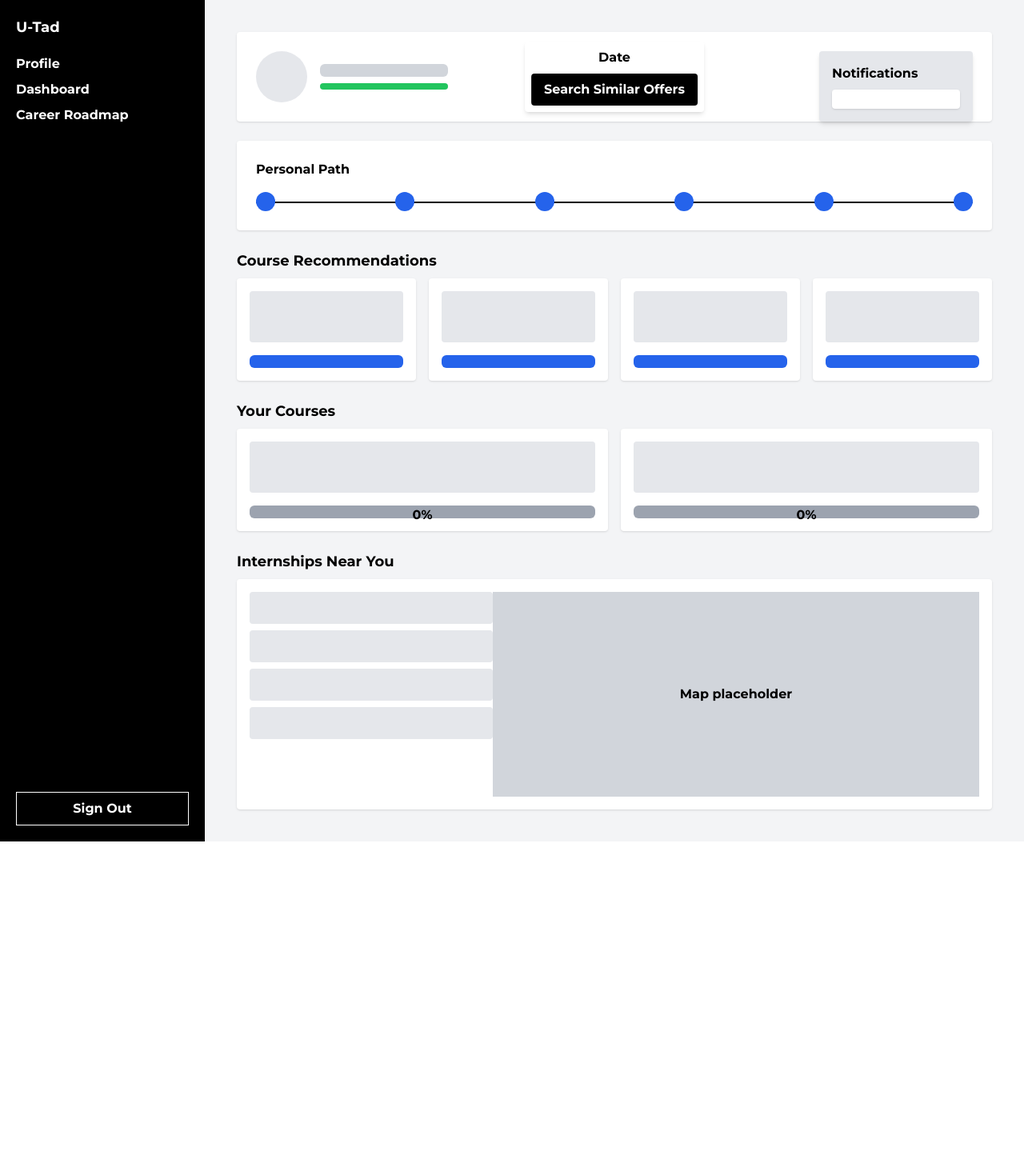
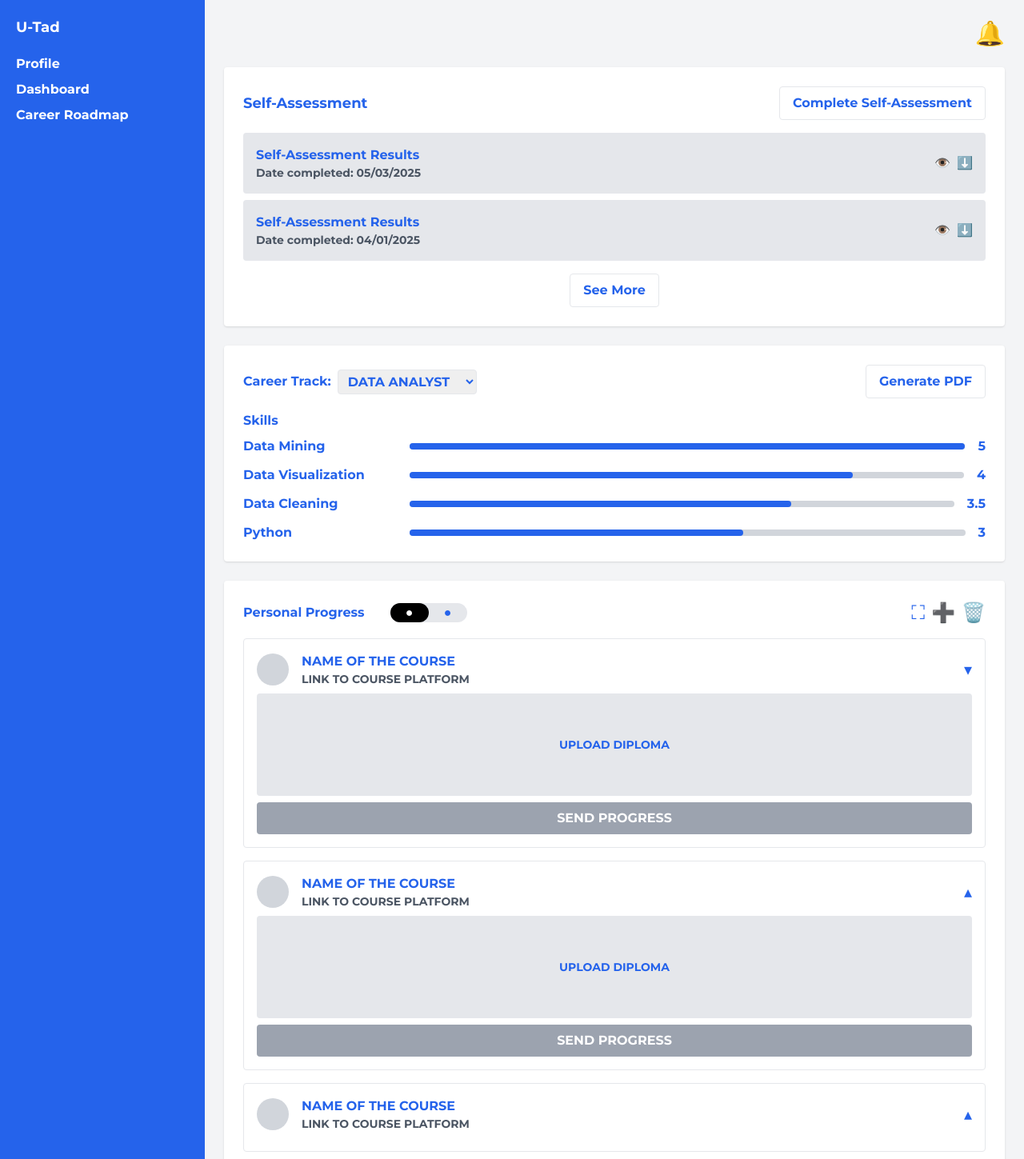
Before and after one commit to zxc228/project3_Q2, a Next.js app in the folder frontend/: page /app/dashboard in a window 1280 px wide. Shown: the top 1449 px of the page at 80% size. Before the commit the page ends 1052 px from the top, so only its background shows below. Built offline with nearby package versions, Linux system fonts and the light colour scheme.

Commit message:
Update Dashboard.jsx

```diff
--- a/frontend/src/components/Dashboard.jsx
+++ b/frontend/src/components/Dashboard.jsx
@@ -1,89 +1,218 @@
+"use client";
 import React from "react";
+import { useState } from "react";
 
 const Dashboard = () => {
+  const [notificationsOpen, setNotificationsOpen] = useState(false);
+  const [selectedTrack, setSelectedTrack] = useState("DATA ANALYST");
+  const [isExpanded, setIsExpanded] = useState(false);
+  const [activeTab, setActiveTab] = useState("progress");
+
+  const careerTracks = ["DATA ANALYST", "FRONTEND DEV", "BACKEND DEV"];
+  const skills = [
+    { name: "Data Mining", current: 5 },
+    { name: "Data Visualization", current: 4 },
+    { name: "Data Cleaning", current: 3.5 },
+    { name: "Python", current: 3 },
+  ];
+
+  const [courses, setCourses] = useState([
+    { id: 1, expanded: true },
+    { id: 2, expanded: true },
+  ]);
+
+
+
   return (
-    <div className="flex min-h-screen bg-gray-100">
+    <div className="flex min-h-screen bg-gray-100 text-blue-600">
       {/* Sidebar */}
-      <aside className="w-64 bg-black text-white p-5 flex flex-col min-h-screen">
+      <aside className="w-64 bg-blue-600 text-white p-5 flex flex-col min-h-screen">
         <div className="text-lg font-bold mb-5">U-Tad</div>
         <nav className="flex-grow">
           <ul>
             <li className="mb-2 cursor-pointer">Profile</li>
-            <li className="mb-2 cursor-pointer">Dashboard</li>
+            <li className="mb-2 cursor-pointer font-bold">Dashboard</li>
             <li className="mb-2 cursor-pointer">Career Roadmap</li>
           </ul>
         </nav>
-        <button className="mt-auto border border-white px-4 py-2">Sign Out</button>
+        <button className="mt-auto border border-white px-4 py-2">Sign out</button>
       </aside>
 
-      {/* Main Content */}
-      <main className="flex-1 p-10">
-        {/* Profile Section */}
-        <div className="p-6 bg-white shadow rounded flex justify-between items-center relative">
-          <div className="flex items-center gap-4">
-            <div className="w-16 h-16 bg-gray-200 rounded-full"></div>
+      {/* Main content */}
+      <main className="flex-1 p-6 relative">
+        {/* Top bar */}
+        <div className="flex justify-end items-center gap-4 mb-6">
+          <button onClick={() => setNotificationsOpen(!notificationsOpen)} className="relative">
+            <span className="material-icons text-3xl">🔔</span>
+            {notificationsOpen && (
+              <div className="absolute right-0 mt-2 w-64 bg-white border rounded shadow p-4">
+                <p>No Notifications</p>
+              </div>
+            )}
+          </button>
+        </div>
+
+         {/* Self Assessment placeholder */}
+         <section className="bg-white p-6 shadow rounded mb-6">
+          <div className="flex justify-between items-center">
+            <h2 className="font-semibold text-lg">Self-Assessment</h2>
+            <button className="border px-4 py-2 rounded">Complete Self-Assessment</button>
+          </div>
+          <div className='mt-4'>
+            <div className='bg-gray-200 p-4 rounded mb-2 flex justify-between items-center'>
               <div>
-              <div className="w-40 h-4 bg-gray-300 rounded-md"></div>
-              <div className="mt-2 w-40 h-2 bg-green-500 rounded-md"></div>
+                <p className='font-semibold'>Self-Assessment Results</p>
+                <p className='text-sm text-gray-600'>Date completed: 05/03/2025</p>
+              </div>
+              <div className='flex gap-2'>
+                <span className='material-icons'>👁️</span>
+                <span className='material-icons'>⬇️</span>
               </div>
             </div>
-          {/* Centered Date and Offer Button */}
-          <div className="absolute left-1/2 transform -translate-x-1/2 flex flex-col items-center bg-white p-2 rounded shadow-md">
-            <p className="text-black font-semibold">Date</p>
-            <button className="mt-2 bg-black text-white px-4 py-2 rounded">Search Similar Offers</button>
+            <div className='bg-gray-200 p-4 rounded mb-4 flex justify-between items-center'>
+              <div>
+                <p className='font-semibold'>Self-Assessment Results</p>
+                <p className='text-sm text-gray-600'>Date completed: 04/01/2025</p>
               </div>
-          {/* Notifications Section */}
-          <div className="absolute right-6 top-6 w-48 bg-gray-200 rounded p-4 shadow-md z-20">
-            <p className="text-black font-semibold">Notifications</p>
-            <div className="mt-2 w-full h-6 bg-white rounded shadow"></div>
+              <div className='flex gap-2'>
+                <span className='material-icons'>👁️</span>
+                <span className='material-icons'>⬇️</span>
+              </div>
+            </div>
+            <button className='mx-auto block border px-4 py-2 rounded bg-white'>See More</button>
+          </div>
+        </section>
+
+        {/* Career Track and Skills */}
+        <section className="bg-white p-6 shadow rounded mb-6">
+          <div className="flex justify-between items-center mb-4">
+            <h2 className="font-semibold flex items-center gap-2">
+              Career Track:
+              <select
+                value={selectedTrack}
+                onChange={(e) => setSelectedTrack(e.target.value)}
+                className="border rounded px-2 py-1"
+              >
+                {careerTracks.map((track) => (
+                  <option key={track} value={track}>{track}</option>
+                ))}
+              </select>
+            </h2>
+            <button className="border px-4 py-2 rounded">Generate PDF</button>
+          </div>
+          <div>
+            <h3 className="font-semibold mb-2">Skills</h3>
+            <ul className="space-y-3">
+              {skills.map((skill, i) => (
+                <li key={i} className="flex items-center gap-4">
+                  <span className="w-48">{skill.name}</span>
+                  <div className="relative bg-gray-300 h-2 flex-1 rounded">
+                    <div
+                      className="bg-blue-600 h-2 rounded"
+                      style={{ width: `${(skill.current / 5) * 100}%` }}
+                    ></div>
+                  </div>
+                  <span>{skill.current}</span>
+                </li>
+              ))}
+            </ul>
+          </div>
+        </section>
+
+        {/* Personal Progress Section */}
+        <section className={`bg-white p-6 shadow rounded transition-all ${isExpanded ? "fixed inset-0 z-50 overflow-y-auto" : "mb-6"}`}>
+          <div className="flex justify-between items-center mb-4">
+            <div className="flex items-center gap-4">
+              <h2 className="font-semibold">{activeTab === "progress" ? "Personal Progress" : "Progress Review"}</h2>
+              <div className="ml-4 bg-gray-200 rounded-full w-24 h-6 flex items-center">
+                <div
+                  onClick={() => setActiveTab("progress")}
+                  className={`w-1/2 h-full flex justify-center items-center cursor-pointer rounded-full ${activeTab === "progress" ? "bg-black text-white" : ""}`}
+                >
+                  ●
+                </div>
+                <div
+                  onClick={() => setActiveTab("review")}
+                  className={`w-1/2 h-full flex justify-center items-center cursor-pointer rounded-full ${activeTab === "review" ? "bg-black text-white" : ""}`}
+                >
+                  ●
+                </div>
+              </div>
+            </div>
+            <div className="flex gap-2">
+              <button onClick={() => setIsExpanded(!isExpanded==true)} className="text-2xl">⛶</button>
+              <button className="text-2xl">➕</button>
+              <button className="text-2xl">🗑️</button>
             </div>
           </div>
 
-        {/* Personal Path */}
-        <div className="mt-6 p-6 bg-white shadow rounded">
-          <h3 className="font-semibold text-black">Personal Path</h3>
-          <div className="relative flex items-center justify-between mt-4">
-            <div className="absolute top-1/2 left-0 w-full h-[2px] bg-black"></div>
-            {[...Array(6)].map((_, i) => (
-              <div key={i} className="relative flex items-center">
-                <div className="w-6 h-6 bg-blue-600 rounded-full relative z-10"></div>
+          {activeTab === "progress" ? (
+            <div className="space-y-4">
+              {/* First Course with Upload */}
+              <div className="border p-4 rounded">
+                <div className="flex items-center gap-4 mb-2">
+                  <div className="w-10 h-10 bg-gray-300 rounded-full"></div>
+                  <div className="flex-1">
+                    <p className="font-semibold">NAME OF THE COURSE</p>
+                    <p className="text-sm text-gray-600">LINK TO COURSE PLATFORM</p>
+                  </div>
+                  <button className="text-xl">▾</button>
+                </div>
+                <div className="bg-gray-200 h-32 flex items-center justify-center rounded mb-2">
+                  <span className="text-sm">UPLOAD DIPLOMA</span>
+                </div>
+                <button className="w-full bg-gray-400 text-white py-2 rounded">SEND PROGRESS</button>
+              </div>
+              {/* Other Courses */}
+              {courses.map((course, i) => (
+                <div key={course.id} className="border p-4 rounded">
+                  <div className="flex items-center gap-4 mb-2">
+                    <div className="w-10 h-10 bg-gray-300 rounded-full"></div>
+                    <div className="flex-1">
+                      <p className="font-semibold">NAME OF THE COURSE</p>
+                      <p className="text-sm text-gray-600">LINK TO COURSE PLATFORM</p>
+                    </div>
+                    <button
+                      className="text-xl"
+                      onClick={() => {
+                        const updated = [...courses];
+                        updated[i].expanded = !updated[i].expanded;
+                        setCourses(updated);
+                      }}
+                    >
+                      {course.expanded ? "▴" : "▾"}
+                    </button>
+                  </div>
+                  {course.expanded && i === 0 && (
+                    <>
+                      <div className="bg-gray-200 h-32 flex items-center justify-center rounded mb-2">
+                        <span className="text-sm">UPLOAD DIPLOMA</span>
+                      </div>
+                      <button className="w-full bg-gray-400 text-white py-2 rounded">SEND PROGRESS</button>
+                    </>
+                  )}
                 </div>
               ))}
             </div>
+          ) : (
+            <div className="space-y-4">
+              {courses.map((_, i) => (
+                <div key={i} className="border p-4 rounded">
+                  <div className="flex items-center gap-4 mb-2">
+                    <div className="w-10 h-10 bg-gray-300 rounded-full"></div>
+                    <div className="flex-1">
+                      <p className="font-semibold">NAME OF THE COURSE</p>
+                      <p className="text-sm text-gray-600">LINK TO COURSE PLATFORM</p>
+                      <p className="text-sm text-gray-600">DATE OF SUBMISSION</p>
                     </div>
-
-        {/* Course Recommendations */}
-        <h3 className="mt-6 text-lg font-semibold text-black">Course Recommendations</h3>
-        <div className="grid grid-cols-1 md:grid-cols-4 gap-4 mt-2">
-          {[...Array(4)].map((_, i) => (
-            <div key={i} className="h-32 bg-white shadow rounded p-4 flex flex-col justify-between">
-              <div className="h-16 bg-gray-200 rounded"></div>
-              <div className="h-4 bg-blue-600 rounded-md w-full"></div>
+                    <button className="text-xl">⬇️</button>
+                  </div>
+                  <button className="w-full bg-black text-white py-2 rounded">STATUS OF REVIEW</button>
                 </div>
               ))}
             </div>
-
-        {/* Your Courses */}
-        <h3 className="mt-6 text-lg font-semibold text-black">Your Courses</h3>
-        <div className="grid grid-cols-1 md:grid-cols-2 gap-4 mt-2">
-          {[0, 0].map((value, i) => (
-            <div key={i} className="h-32 bg-white shadow rounded p-4 flex flex-col justify-between">
-              <div className="h-16 bg-gray-200 rounded"></div>
-              <div className="h-4 bg-gray-400 rounded-md w-full text-center text-black font-bold">{value}%</div>
-            </div>
-          ))}
-        </div>
-
-        {/* Internships Near You */}
-        <h3 className="mt-6 text-lg font-semibold text-black">Internships Near You</h3>
-        <div className="mt-2 p-4 bg-white shadow rounded flex">
-          <div className="w-1/3 flex flex-col gap-2">
-            {[...Array(4)].map((_, i) => (
-              <div key={i} className="h-10 bg-gray-200 rounded"></div>
-            ))}
-          </div>
-          <div className="w-2/3 h-64 bg-gray-300 flex items-center justify-center text-black font-semibold">Map placeholder</div>
-        </div>
+          )}
+        </section>
       </main>
     </div>
   );
```
Lines whose indentation alone changed are shown as unchanged.
